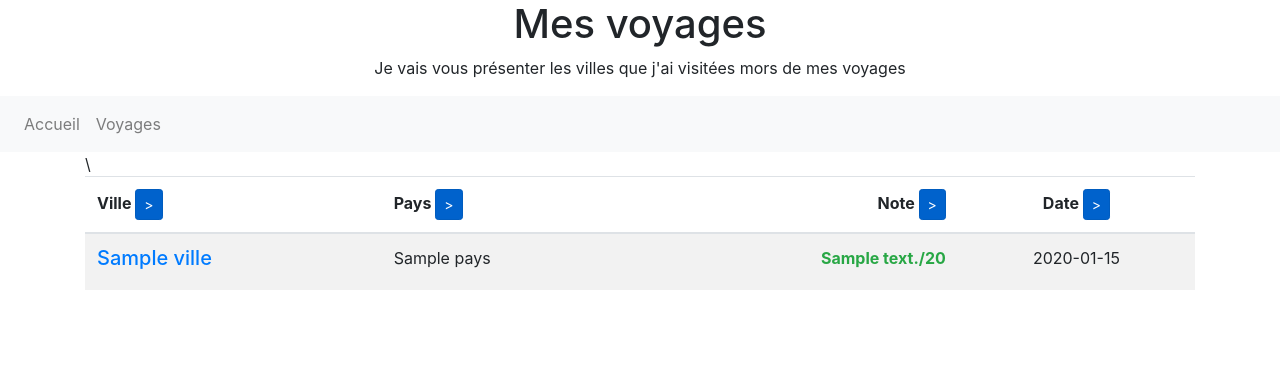
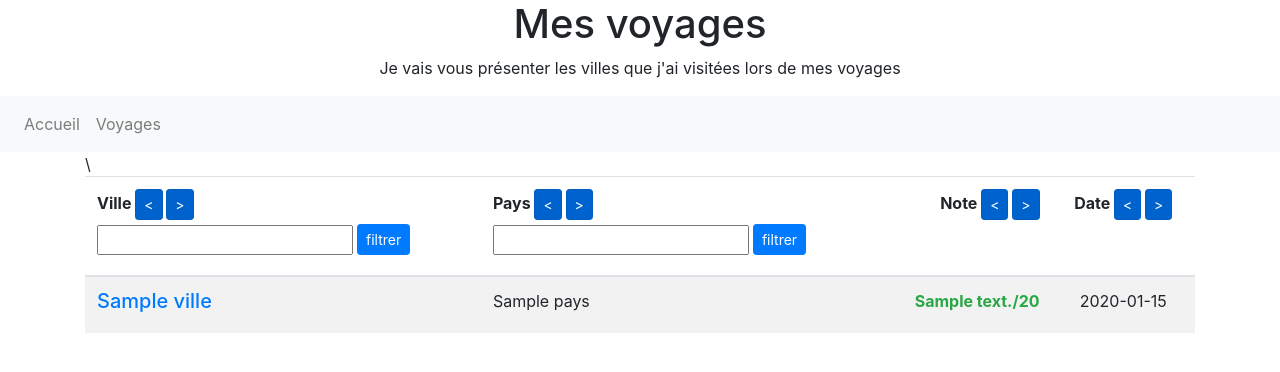
Before and after one commit to suki33/MesVoyages., a Symfony app: template templates/pages/voyages.html.twig in a window 1280 px wide. Shown: the top 372 px of the page. Run offline with Twig, Linux system fonts and the light colour scheme; the template is opened without the code that fills it: most values are stand-ins (such as "Sample title", 1, 10 or a date in 2020); some libraries are stand-ins or nearby versions.

Commit message:
Phase 10 : ORM (filtrage des enregistrements).

```diff
--- a/templates/basefront.html.twig
+++ b/templates/basefront.html.twig
@@ -7,7 +7,7 @@
         <!-- titre -->
         <div class="text-center">
             <h1>Mes voyages</h1>
-            <p>Je vais vous présenter les villes que j'ai visitées mors de mes voyages</p>
+            <p>Je vais vous présenter les villes que j'ai visitées lors de mes voyages</p>
         </div>
     </div>
     <!-- menu -->
--- a/templates/pages/voyages.html.twig
+++ b/templates/pages/voyages.html.twig
@@ -4,24 +4,45 @@
     <table class="table table-striped">
         <thead>
             <tr>
-                <th class="text-left" scope="col">
+                <th class="text-left align-top" scope="col">
                     Ville
                     <a href="{{ path('voyages.sort', {champ:'ville', ordre:'ASC'}) }}"
+                       <a href="#" class="btn btn-primary btn-sm active" role="button" aria-pressed="true"><</a>
+                       <a href="#" class="btn btn-primary btn-sm active" role="button" aria-pressed="true">></a>
+
+                    <form class="form-inline mt-1" method="POST" action="{{ path('voyages.findallequal',{champ:'ville'}) }}">
+                        <div class="form-group mr-1 mb-2">
+                            <input type="text" class="sm" name="recherche">
+                        </div>
+                        <button type="submit" class=" btn btn-primary mb-2 btn-sm">filtrer</button>
+                    </form>
+                </th>
+
+                <th class="text-left align-top" scope="col">
+                    Pays
+                    <a href="{{ path('voyages.sort', {champ:'pays', ordre:'ASC'}) }}"
+                    <a href="#" class="btn btn-primary btn-sm active" role="button" aria-pressed="true"><</a>
+                    <a href="#" class="btn btn-primary btn-sm active" role="button" aria-pressed="true">></a>
+
+                    <form class="form-inline mt-1" method="POST" action="{{ path('voyages.findallequal',{champ:'pays'}) }}">
+                        <div class="form-group mr-1 mb-2">
+                            <input type="text" class="sm" name="recherche">
+                        </div>
+                        <button type="submit" class=" btn btn-primary mb-2 btn-sm">filtrer</button>
+                    </form>
+                </th>
+
+                <th class="text-right align-top" scope="col">
+                    Note
+                    <a href="{{ path('voyages.sort', {champ:'note', ordre:'DESC'}) }}"
+                    <a href="#" class="btn btn-primary btn-sm active" role="button" aria-pressed="true"><</a>
                     <a href="#" class="btn btn-primary btn-sm active" role="button" aria-pressed="true">></a>
                 </th>
-                <th class="text-left" scope="col">
-                    Pays
-                    <a href="{{ path('voyages.sort', {champ:'pays', ordre:'ASC'}) }}"
-                    <a href="#" class="btn btn-primary btn-sm active" role="button" aria-pressed="true">></a>
-                </th>
-                <th class="text-right" scope="col">
-                    Note
-                    <a href="{{ path('voyages.sort', {champ:'note', ordre:'DESC'}) }}"
-                    <a href="#" class="btn btn-primary btn-sm active" role="button" aria-pressed="true">></a>
-                </th>
-                <th class="text-center" scope="col">
+
+                <th class="text-center align-top" scope="col">
                     Date
                     <a href="{{ path('voyages.sort', {champ:'datecreation', ordre:'DESC'}) }}"
+                    <a href="#" class="btn btn-primary btn-sm active" role="button" aria-pressed="true"><</a>
                     <a href="#" class="btn btn-primary btn-sm active" role="button" aria-pressed="true">></a>
                 </th>
             </tr>
```
Also changed, not shown: src/Controller/VoyagesController.php (+22 -3 lines), src/Repository/VisiteRepository.php (+25 -3 lines).
